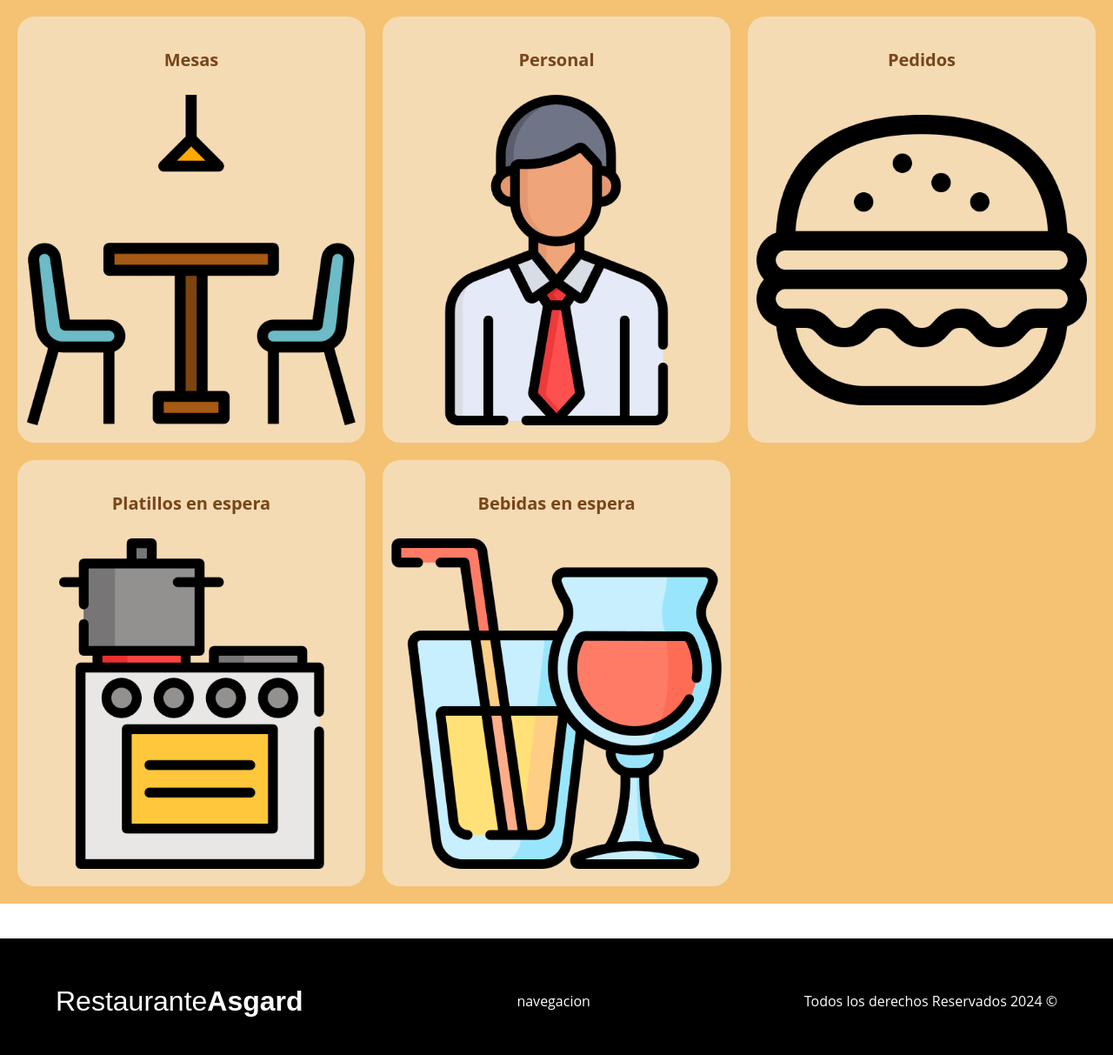
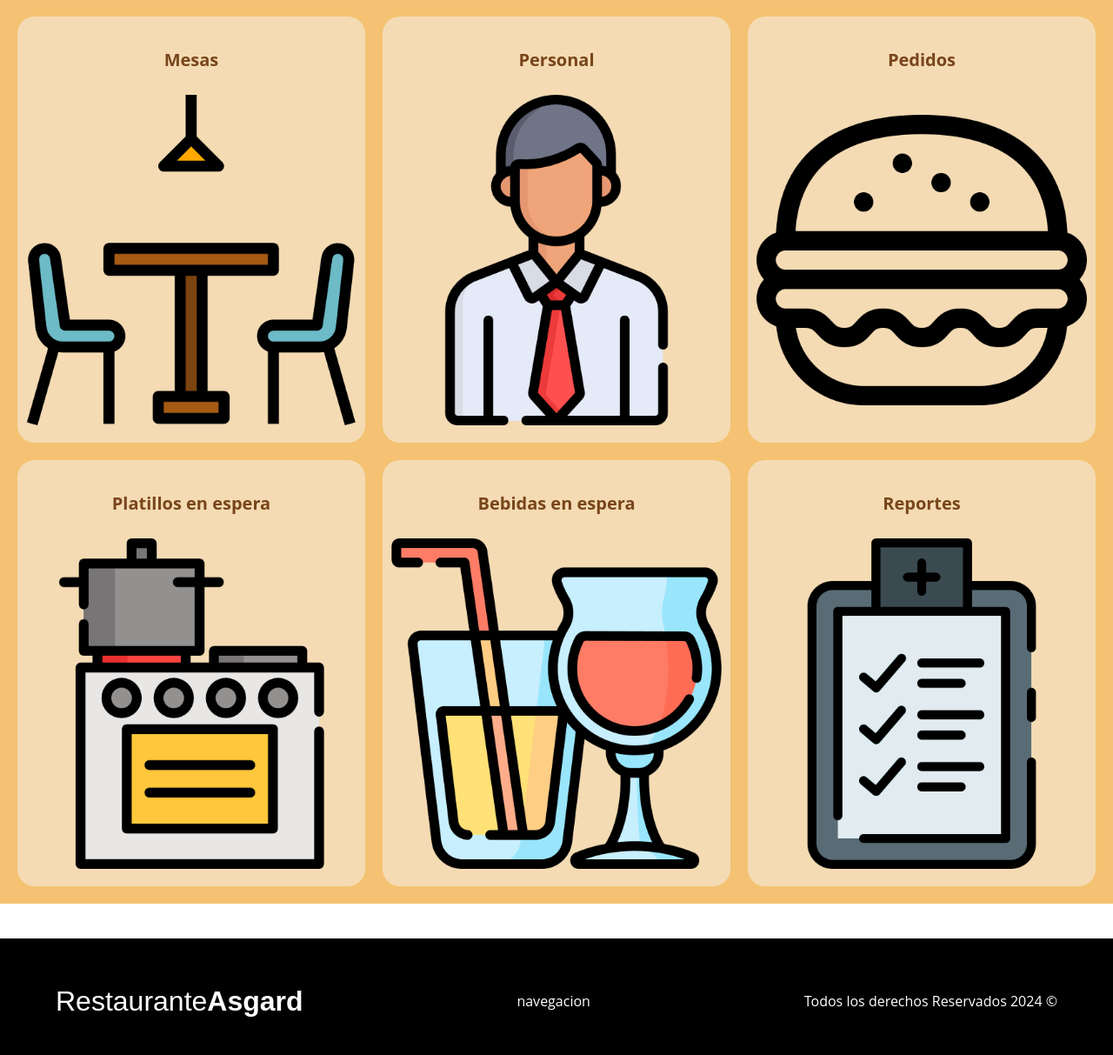
Before and after one commit to SRV-JSPA/P2_BD, a PHP site: page /pages/index.php in a window 1280 px wide. Shown: the part 155-1368 px from the top of the page at 87% size. Run offline with PHP 8.4, Linux system fonts and the light colour scheme; the visitor is signed in with stand-in values (Sample User, id 1); some libraries are stand-ins or nearby versions.

Commit message:
creación de sección de reportes

```diff
--- a/pages/index.php
+++ b/pages/index.php
@@ -42,6 +42,7 @@ incluirTemplate('header', $inicio = true);
         mostrarSeccionPedidos();
         mostrarSeccionPlatillosEspera();
         mostrarSeccionBebidasEspera();
+        mostrarReportes();
     }
 
     function mostrarSeccionMesas()
@@ -113,7 +114,24 @@ incluirTemplate('header', $inicio = true);
         </section>
         <?php
     }
+
+    function mostrarReportes()
+    {
+        ?>
+        <section class="menu-seccion">
+            <p class="titulo-menu">Reportes</p>
+            <div className="img-menu">
+                <a href="/pages/reportes.php">
+                    <img src='../img/reportes.png' alt="Icono" />
+                </a>
+            </div>
+        </section>
+        <?php
+    }
     ?>
+
+
+
 
 </main>
 
```
Also changed, not shown: pages/reportes.php (added, +11 -0 lines), img/reportes.png (added).
